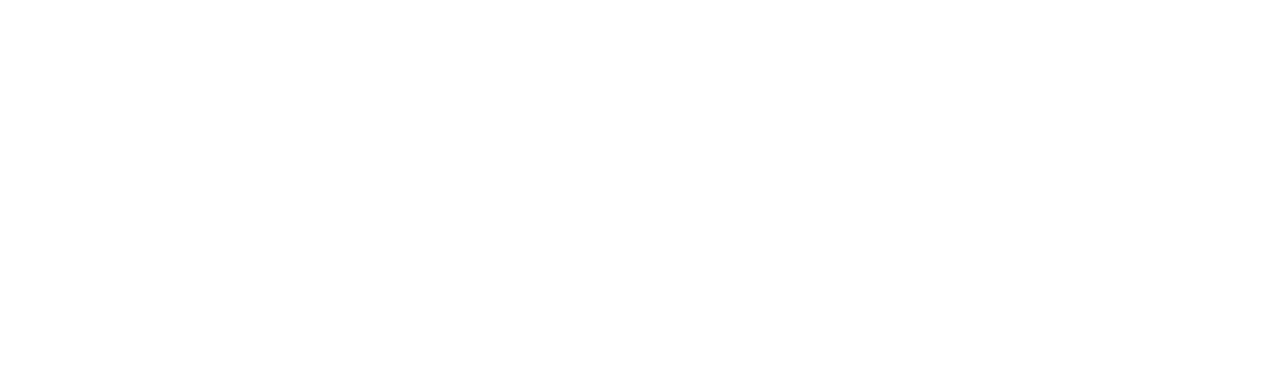
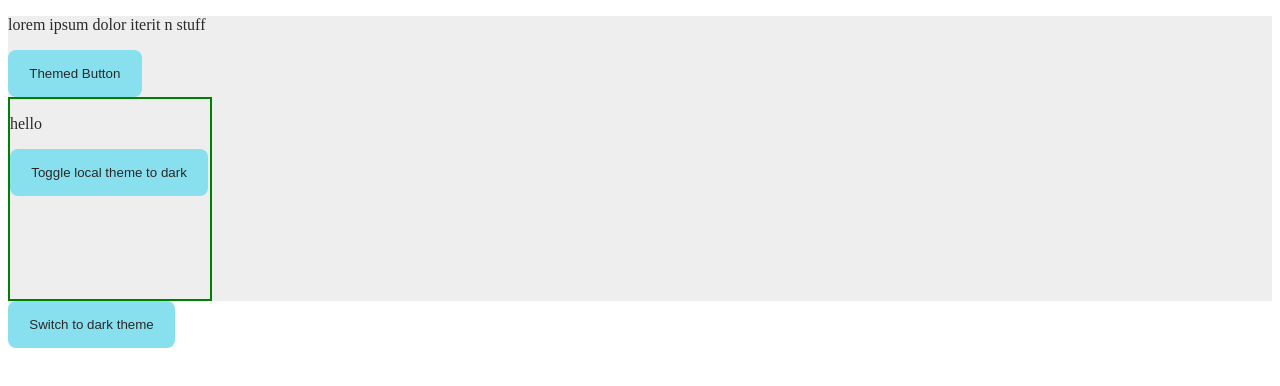
Before and after one commit to Shubham-Jaiswal-838/Context-Theme-Toggler---Writing-More-Complex-JSX-Code-React-Basic-CSS-styling---19xy9rkc3pje, a React app: page / in a window 1280 px wide. Built offline with nearby package versions, Linux system fonts and the light colour scheme.

Commit message:
Add files via upload

```diff
--- a/src/components/LocalThemedBox.js
+++ b/src/components/LocalThemedBox.js
@@ -1,12 +1,41 @@
-import React from 'react';
-
+import React, { useContext, useEffect, useState } from 'react';
+import { ThemeContext } from './ThemeProvider';
 
 const LocalThemedBox = () => {
 
+     const {theme} = useContext(ThemeContext);
+    // console.log(theme);
+
+    const [localTheme,setLocalTheme] = useState(theme);
+
+    useEffect(() => {
+
+        setLocalTheme(theme);
+       let ini = theme === 'dark'? 'Toggle local theme to light' : 'Toggle local theme to dark';
+       setLocalBtn(ini);
+
+    },[theme])
+
+const initial = localTheme === 'dark'? 'Toggle local theme to light' : 'Toggle local theme to dark';
+
+     const [localBtn,setLocalBtn] = useState(initial)
+
+    let localThemefn = () => {
+        if(localBtn === 'Toggle local theme to dark'){
+            // theme = 'dark';
+           setLocalTheme('dark');
+            setLocalBtn('Toggle local theme to light');
+        }else{
+            // theme = 'light';
+            setLocalTheme('light');
+            setLocalBtn('Toggle local theme to dark');
+        }
+    }
 return(
-    <div style={{width:'200px',height:'200px',border:'2px solid green'}} id="local-themed-box">
+    <div style={{width:'200px',height:'200px',border:'2px solid green'}} id="local-themed-box" className={'bg-'+localTheme}>
         {/* Write code below this line */}
-
+        <p id="local-themed-text-container" className={'txt-'+localTheme}>hello</p>
+        <button id="local-theme-toggler" onClick={localThemefn} className={`btn btn-${localTheme} txt-${localTheme}`}>{localBtn}</button>
     </div>
 )
 }
--- a/src/components/Page.js
+++ b/src/components/Page.js
@@ -1,16 +1,21 @@
-import React from 'react';
+import React, { useContext, useState } from 'react';
 import { LocalThemedBox } from './LocalThemedBox';
-import { ThemeContext } from './ThemeProvider';
+import { ThemeContext, ThemeProvider } from './ThemeProvider';
 
 const Page = () => {
 
+    const {theme,setTheme} = useContext(ThemeContext);
+
     return(
-        <div className={"container"} id="themed-page">
-            <p id="themed-text-container">
+        <div className={'bg-'+theme} id="themed-page">
+            <p id="themed-text-container" className={'txt-'+theme}>
                 lorem ipsum dolor iterit n stuff
             </p>
-            <button className="btn" id="themed-button">Themed Button</button>
-            <LocalThemedBox />
+            {/* 'btn btn-'+theme 'txt-'+theme */}
+            <button className={`btn btn-${theme} txt-${theme}`} id="themed-button">Themed Button</button>
+
+        <LocalThemedBox/>
+
         </div>
     )
 }
--- a/src/components/ThemeProvider.js
+++ b/src/components/ThemeProvider.js
@@ -1,10 +1,17 @@
-import React from 'react';
+import React, { useState } from 'react';
 
-const ThemeContext = React.createContext()
-const ThemeProvider = (props) =>{
+let ThemeContext = React.createContext()
 
+const ThemeProvider = ({children,value}) =>{
+
+    const [theme,setTheme] = useState('light');
+    //ThemeContext = React.createContext({theme,setTheme});
+   // console.log('Themeprovider' + theme);
     return (
         <React.Fragment>
+            <ThemeContext.Provider value={{theme,setTheme}}>
+                {children}
+            </ThemeContext.Provider>
 
         </React.Fragment>
     )
--- a/src/components/ThemeToggleButton.js
+++ b/src/components/ThemeToggleButton.js
@@ -1,10 +1,28 @@
-import React from 'react';
-
+import React, { useContext, useState } from 'react';
+import { ThemeContext } from './ThemeProvider';
 
 const ThemeToggleButton = () =>{
 
+    const [toggle,setToggle] = useState('Switch to dark theme');
+    //const [theme1,setTheme1] = useState('light');
+
+    const {theme,setTheme} = useContext(ThemeContext);
+    // console.log(theme);
+
+    let global = () =>{
+
+        if(toggle === 'Switch to dark theme'){
+            setTheme('dark')
+            setToggle('Switch to light theme');
+        }else{
+            setTheme('light');
+            setToggle('Switch to dark theme');
+        }
+    }
     return (
-       <></>
+       <>
+       <button className={`btn btn-${theme} txt-${theme}`} id='global-theme-toggler' onClick={global}>{toggle}</button>
+       </>
     )
 
 }
```
Also changed, not shown: README.md, package.json (line endings or trailing spaces), src/components/App.js (line endings or trailing spaces), src/index.html (line endings or trailing spaces), src/index.js (line endings or trailing spaces), src/styles/App.css (line endings or trailing spaces), webpack.config.js (line endings or trailing spaces), 1 other file.
